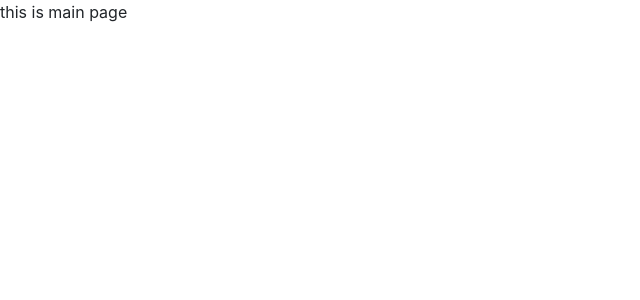
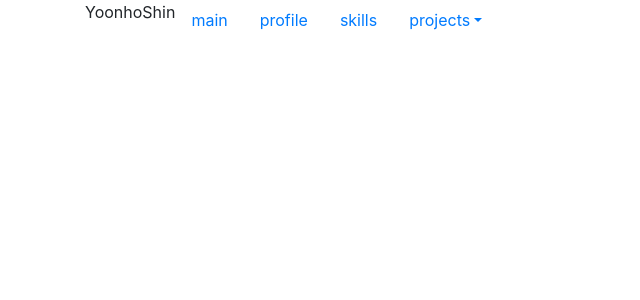
Before and after one commit to amuse1991/portfolio, a React (Create React App) app in the folder client/: page /projects in a window 1280 px wide. Shown: the top 300 px of the page, without its empty margins (0-640 px from the left). Built offline with nearby package versions, Linux system fonts and the light colour scheme.

Commit message:
header 제작
header의 프로토타입 제작

```diff
--- a/client/src/components/Template.js
+++ b/client/src/components/Template.js
@@ -1,15 +1,19 @@
-import react, { Component } from "react";
+import React, { Component } from "react";
 import Header from './header/Header'
 import { Container, Row, Col } from "reactstrap";
 
-class Template extends Component {
+export default class Template extends Component {
+
   render(){
+
+    const {body, projects} = this.props
+
     return(
       <Container>
         {/* header */}
         <Row className="header">
           <Col>
-              <Header/>
+            <Header projects={projects}/>
           </Col>
         </Row>
           {/* body */}
--- a/client/src/components/body/pages/Main.js
+++ b/client/src/components/body/pages/Main.js
@@ -1,9 +1,12 @@
 import React, { Component } from 'react';
+import Template from "../../Template";
 
 export default class Main extends Component{
     render(){
         return(
-            <div>this is main page</div>
+            <Template>
+                <div>this is main page</div>
+            </Template>
         )
     }
 }
--- a/client/src/components/header/Header.js
+++ b/client/src/components/header/Header.js
@@ -1,7 +1,51 @@
 import React, { Component } from "react";
+import { Nav, NavItem, NavLink,
+        Dropdown, DropdownItem, DropdownToggle, DropdownMenu,} from "reactstrap";
 
 export default class Header extends Component{
+
+    constructor(props) {
+        super(props);
+
+        this.toggle = this.toggle.bind(this);
+        this.state = {
+            dropdownOpen: false
+        };
+    }
+
+    toggle() {
+        this.setState({
+            dropdownOpen: !this.state.dropdownOpen
+        });
+    }
+
     render(){
-        return();
+        return(
+            <div>
+                <Nav>
+                    <NavItem>
+                        YoonhoShin
+                    </NavItem>
+                    <NavItem>
+                        <NavLink href="/">main</NavLink>
+                    </NavItem>
+                    <NavItem>
+                        <NavLink href="/">profile</NavLink>
+                    </NavItem>
+                    <NavItem>
+                        <NavLink href="/">skills</NavLink>
+                    </NavItem>
+                    <Dropdown nav isOpen={this.state.dropdownOpen} toggle={this.toggle}>
+                        <DropdownToggle nav caret>
+                            projects
+                        </DropdownToggle>
+                        <DropdownMenu>
+                            <DropdownItem>스터디타임</DropdownItem>
+                            <DropdownItem>인공위성 관제 모니터링 웹 서비스</DropdownItem>
+                        </DropdownMenu>
+                    </Dropdown>
+                </Nav>
+            </div>
+        );
     }
 }
```
Lines whose indentation alone changed are shown as unchanged.
